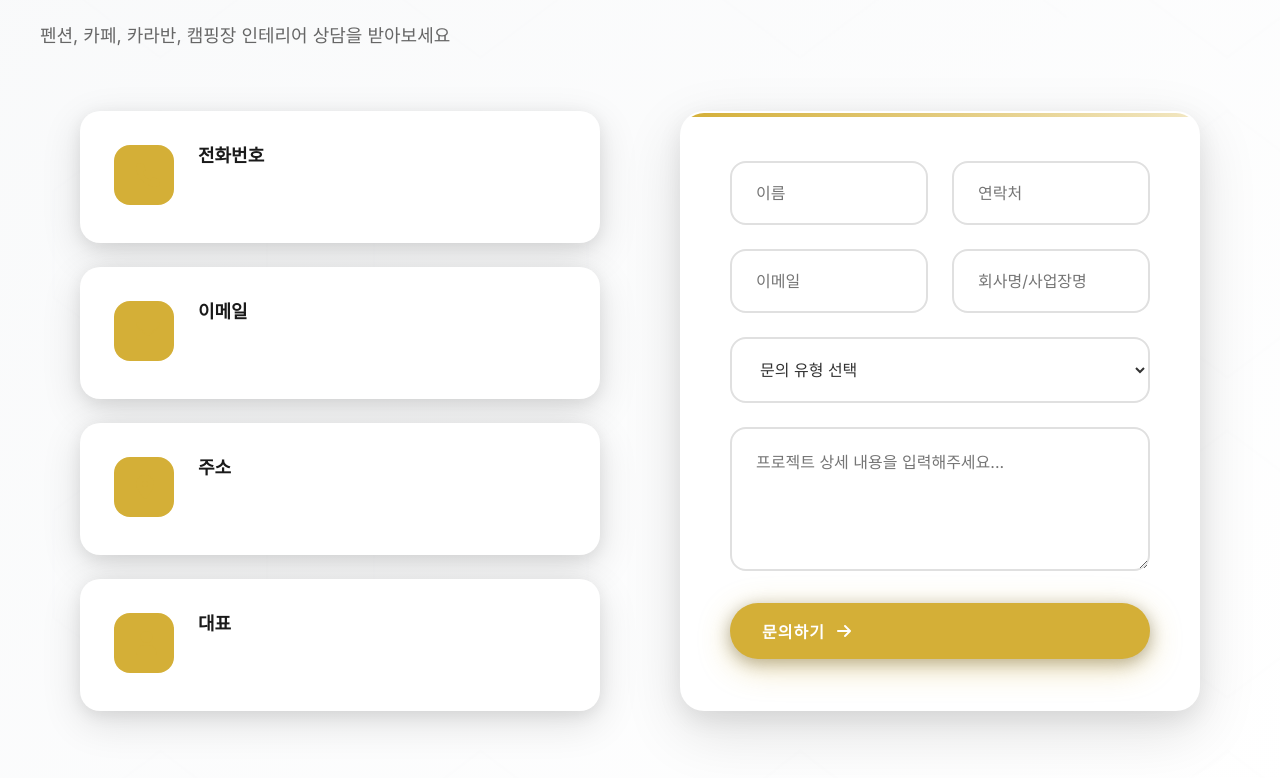
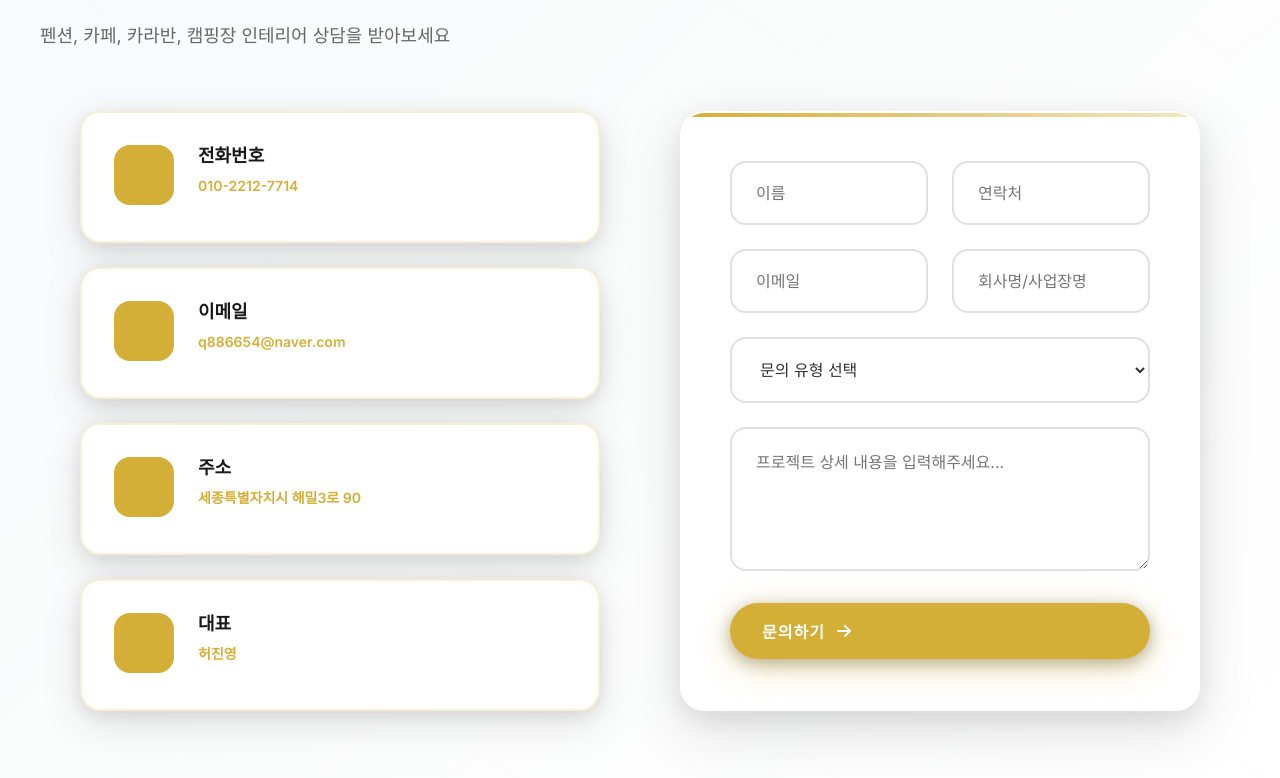
Before and after one commit to abtineriorshop-lab/abt, a plain HTML site: page index.html in a window 1280 px wide. Shown: the part 4962-5740 px from the top of the page. Drawn offline with nearby package versions, Linux system fonts and the light colour scheme.

Commit message:
Add files via upload

```diff
--- a/styles.css
+++ b/styles.css
@@ -1037,6 +1037,11 @@ h1, h2, h3, h4, h5, h6 {
 }
 
 .contact-info {
+    position: relative;
+    z-index: 2;
+}
+
+.contact-info {
     display: flex;
     flex-direction: column;
     gap: 24px;
@@ -1047,13 +1052,14 @@ h1, h2, h3, h4, h5, h6 {
     gap: 24px;
     align-items: flex-start;
     padding: 32px;
-    background: white;
+    background: #ffffff !important;
     border-radius: 20px;
     box-shadow: 0 12px 40px rgba(0, 0, 0, 0.12), 0 4px 16px rgba(0, 0, 0, 0.08);
     transition: var(--transition-smooth);
-    border: 2px solid rgba(255, 255, 255, 0.8);
-    position: relative;
-    overflow: hidden;
+    border: 2px solid rgba(212, 175, 55, 0.2);
+    position: relative;
+    overflow: visible;
+    z-index: 1;
 }
 
 .contact-card::before {
@@ -1066,6 +1072,7 @@ h1, h2, h3, h4, h5, h6 {
     background: linear-gradient(90deg, var(--accent-gold), transparent);
     opacity: 0;
     transition: var(--transition-smooth);
+    z-index: 0;
 }
 
 .contact-card:hover {
@@ -1087,23 +1094,37 @@ h1, h2, h3, h4, h5, h6 {
     align-items: center;
     justify-content: center;
     flex-shrink: 0;
+    position: relative;
+    z-index: 2;
 }
 
 .contact-icon i {
     font-size: 24px;
     color: white;
+}
+
+.contact-details {
+    position: relative;
+    z-index: 2;
+    flex: 1;
 }
 
 .contact-details h4 {
     font-size: 18px;
     font-weight: 600;
     margin-bottom: 8px;
-    color: var(--primary-black);
+    color: #1a1a1a !important;
+    position: relative;
+    z-index: 2;
 }
 
 .contact-details p {
-    color: var(--text-light);
+    color: #d4af37 !important;
     line-height: 1.6;
+    font-weight: 600;
+    font-size: 16px;
+    position: relative;
+    z-index: 2;
 }
 
 .contact-form {
```
